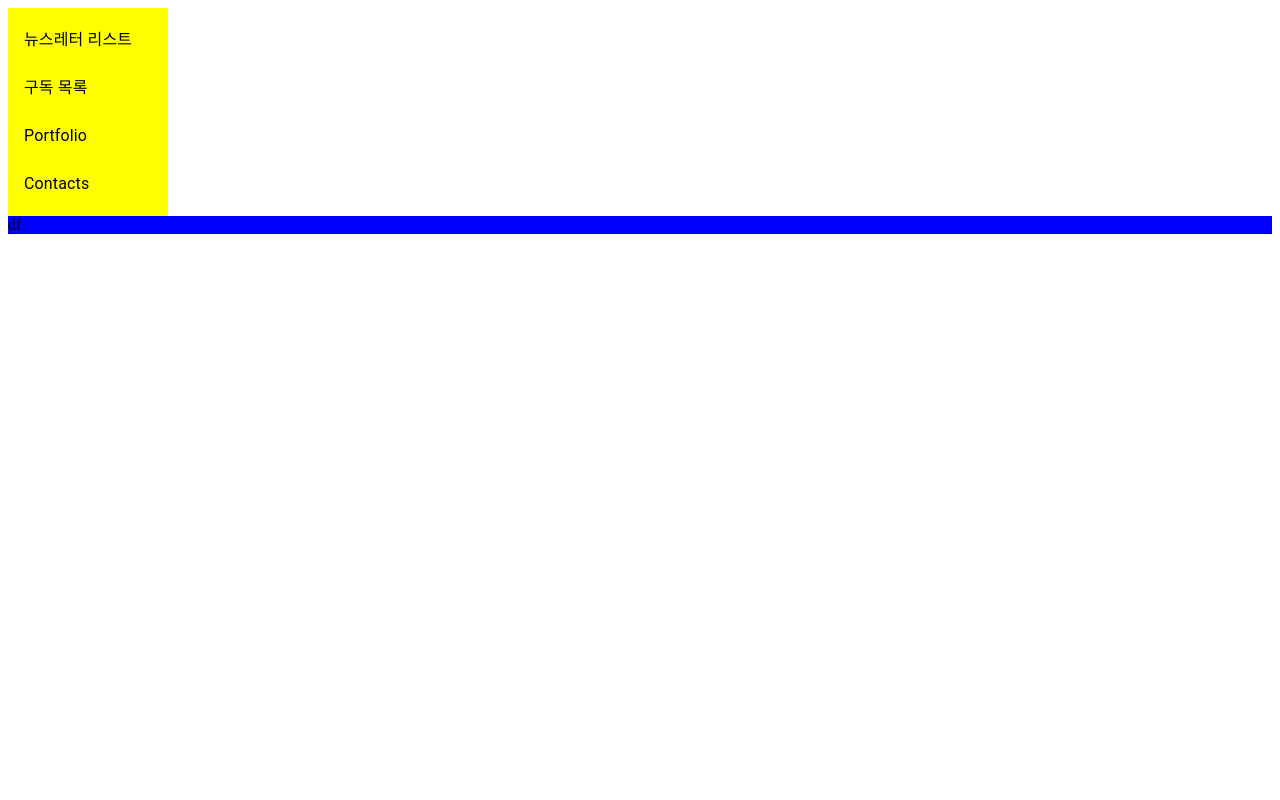
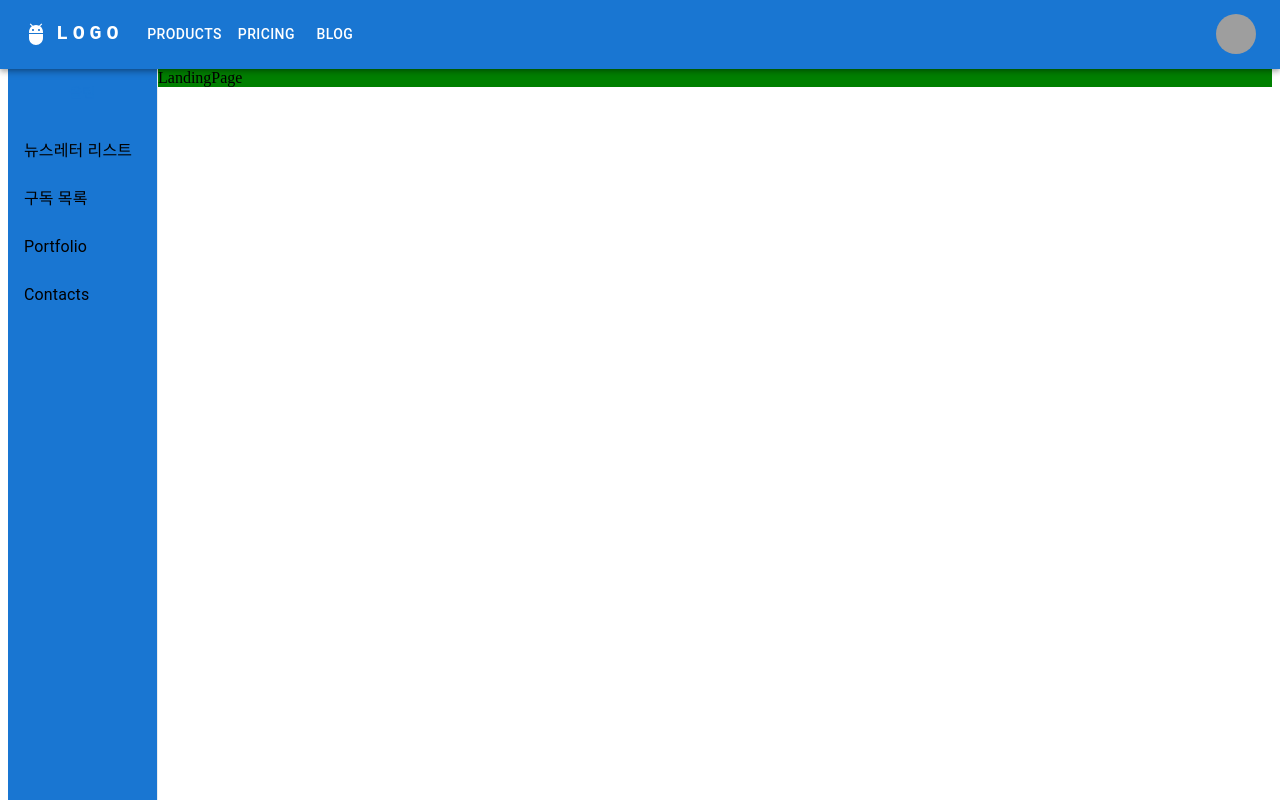
Before and after one commit to seunghaen/owlim_front, a React (Create React App) app: page / in a window 1280 px wide. Built offline with nearby package versions, Linux system fonts and the light colour scheme; grey boxes are pictures that could not be loaded.

Commit message:
add sidebar and header

```diff
--- a/package.json
+++ b/package.json
@@ -5,6 +5,7 @@
   "dependencies": {
     "@emotion/react": "^11.10.5",
     "@emotion/styled": "^11.10.5",
+    "@mui/icons-material": "^5.11.0",
     "@mui/material": "^5.11.5",
     "@mui/styles": "^5.11.2",
     "@testing-library/jest-dom": "^5.16.5",
--- a/src/App.tsx
+++ b/src/App.tsx
@@ -1,24 +1,22 @@
 import { Grid } from "@mui/material";
 import { makeStyles } from "@mui/styles";
 import React from "react";
-import Sidebar from "./components/Sidebar";
-import LetterMain from "./pages/LetterMain";
 import { createTheme, ThemeProvider } from "@mui/material";
+import LandingPage from "./pages/LandingPage";
+import Header from "./components/Header";
 
 const theme = createTheme();
 
 const useStyles = makeStyles({
-  root: {},
+  root: { display: "flex" },
 });
 function App() {
   const classes = useStyles();
   return (
-    <ThemeProvider theme={theme}>
-      <Grid className={classes.root}>
-        <Sidebar />
-        <LetterMain></LetterMain>
-      </Grid>
-    </ThemeProvider>
+    <>
+      <Header />
+      <LandingPage />
+    </>
   );
 }
 
--- /dev/null
+++ b/src/components/Header/index.tsx
@@ -0,0 +1,166 @@
+import * as React from "react";
+import AppBar from "@mui/material/AppBar";
+import Box from "@mui/material/Box";
+import Toolbar from "@mui/material/Toolbar";
+import IconButton from "@mui/material/IconButton";
+import Typography from "@mui/material/Typography";
+import Menu from "@mui/material/Menu";
+import MenuIcon from "@mui/icons-material/Menu";
+import Container from "@mui/material/Container";
+import Avatar from "@mui/material/Avatar";
+import Button from "@mui/material/Button";
+import Tooltip from "@mui/material/Tooltip";
+import MenuItem from "@mui/material/MenuItem";
+import AdbIcon from "@mui/icons-material/Adb";
+
+const pages = ["Products", "Pricing", "Blog"];
+const settings = ["Profile", "Account", "Dashboard", "Logout"];
+
+function Header() {
+  const [anchorElNav, setAnchorElNav] = React.useState<null | HTMLElement>(
+    null
+  );
+  const [anchorElUser, setAnchorElUser] = React.useState<null | HTMLElement>(
+    null
+  );
+
+  const handleOpenNavMenu = (event: React.MouseEvent<HTMLElement>) => {
+    setAnchorElNav(event.currentTarget);
+  };
+  const handleOpenUserMenu = (event: React.MouseEvent<HTMLElement>) => {
+    setAnchorElUser(event.currentTarget);
+  };
+
+  const handleCloseNavMenu = () => {
+    setAnchorElNav(null);
+  };
+
+  const handleCloseUserMenu = () => {
+    setAnchorElUser(null);
+  };
+
+  return (
+    <AppBar position="fixed">
+      <Container maxWidth="xl">
+        <Toolbar disableGutters>
+          <AdbIcon sx={{ display: { xs: "none", md: "flex" }, mr: 1 }} />
+          <Typography
+            variant="h6"
+            noWrap
+            component="a"
+            href="/"
+            sx={{
+              mr: 2,
+              display: { xs: "none", md: "flex" },
+              fontFamily: "monospace",
+              fontWeight: 700,
+              letterSpacing: ".3rem",
+              color: "inherit",
+              textDecoration: "none",
+            }}
+          >
+            LOGO
+          </Typography>
+
+          <Box sx={{ flexGrow: 1, display: { xs: "flex", md: "none" } }}>
+            <IconButton
+              size="large"
+              aria-label="account of current user"
+              aria-controls="menu-appbar"
+              aria-haspopup="true"
+              onClick={handleOpenNavMenu}
+              color="inherit"
+            >
+              <MenuIcon />
+            </IconButton>
+            <Menu
+              id="menu-appbar"
+              anchorEl={anchorElNav}
+              anchorOrigin={{
+                vertical: "bottom",
+                horizontal: "left",
+              }}
+              keepMounted
+              transformOrigin={{
+                vertical: "top",
+                horizontal: "left",
+              }}
+              open={Boolean(anchorElNav)}
+              onClose={handleCloseNavMenu}
+              sx={{
+                display: { xs: "block", md: "none" },
+              }}
+            >
+              {pages.map((page) => (
+                <MenuItem key={page} onClick={handleCloseNavMenu}>
+                  <Typography textAlign="center">{page}</Typography>
+                </MenuItem>
+              ))}
+            </Menu>
+          </Box>
+          <AdbIcon sx={{ display: { xs: "flex", md: "none" }, mr: 1 }} />
+          <Typography
+            variant="h5"
+            noWrap
+            component="a"
+            href=""
+            sx={{
+              mr: 2,
+              display: { xs: "flex", md: "none" },
+              flexGrow: 1,
+              fontFamily: "monospace",
+              fontWeight: 700,
+              letterSpacing: ".3rem",
+              color: "inherit",
+              textDecoration: "none",
+            }}
+          >
+            LOGO
+          </Typography>
+          <Box sx={{ flexGrow: 1, display: { xs: "none", md: "flex" } }}>
+            {pages.map((page) => (
+              <Button
+                key={page}
+                onClick={handleCloseNavMenu}
+                sx={{ my: 2, color: "white", display: "block" }}
+              >
+                {page}
+              </Button>
+            ))}
+          </Box>
+
+          <Box sx={{ flexGrow: 0 }}>
+            <Tooltip title="Open settings">
+              <IconButton onClick={handleOpenUserMenu} sx={{ p: 0 }}>
+                <Avatar alt="Remy Sharp" src="/static/images/avatar/2.jpg" />
+              </IconButton>
+            </Tooltip>
+            <Menu
+              sx={{ mt: "45px" }}
+              id="menu-appbar"
+              anchorEl={anchorElUser}
+              anchorOrigin={{
+                vertical: "top",
+                horizontal: "right",
+              }}
+              keepMounted
+              transformOrigin={{
+                vertical: "top",
+                horizontal: "right",
+              }}
+              open={Boolean(anchorElUser)}
+              onClose={handleCloseUserMenu}
+            >
+              {settings.map((setting) => (
+                <MenuItem key={setting} onClick={handleCloseUserMenu}>
+                  <Typography textAlign="center">{setting}</Typography>
+                </MenuItem>
+              ))}
+            </Menu>
+          </Box>
+        </Toolbar>
+      </Container>
+    </AppBar>
+  );
+}
+export default Header;
--- a/src/components/Sidebar/index.tsx
+++ b/src/components/Sidebar/index.tsx
@@ -1,10 +1,14 @@
-import { Grid, List, ListItem, ListItemText } from "@mui/material";
+import { Button, Grid, List, ListItem, ListItemText } from "@mui/material";
 import { makeStyles } from "@mui/styles";
 const useStyles = makeStyles({
   sidebar: {
-    backgroundColor: "yellow",
-    width: 160,
+    backgroundColor: "#1976d2",
+    height: "100vh",
+    position: "fixed",
+    width: 150,
+    borderRight: "1px solid #e9ecef",
   },
+  button: { height: 50, width: "100%" },
 });
 
 const listItems = [
@@ -25,6 +29,7 @@
   const classes = useStyles();
   return (
     <Grid className={classes.sidebar}>
+      <Button className={classes.button}>올림</Button>
       <List>
         {listItems.map((listItem, index) => (
           <ListItem button key={index}>
--- /dev/null
+++ b/src/pages/LandingPage/index.tsx
@@ -0,0 +1,25 @@
+import { Grid } from "@mui/material";
+import { makeStyles } from "@mui/styles";
+import React from "react";
+import Sidebar from "../../components/Sidebar";
+
+const useStyle = makeStyles({
+  root: { marginTop: 68.5 },
+  page: {
+    marginLeft: 150,
+    backgroundColor: "green",
+  },
+});
+
+function LandingPage() {
+  const classes = useStyle();
+
+  return (
+    <div className={classes.root}>
+      <Sidebar />
+      <Grid className={classes.page}>LandingPage</Grid>
+    </div>
+  );
+}
+
+export default LandingPage;
```
Also changed, not shown: 1 other file (tests, documents, lock files or other folders).
